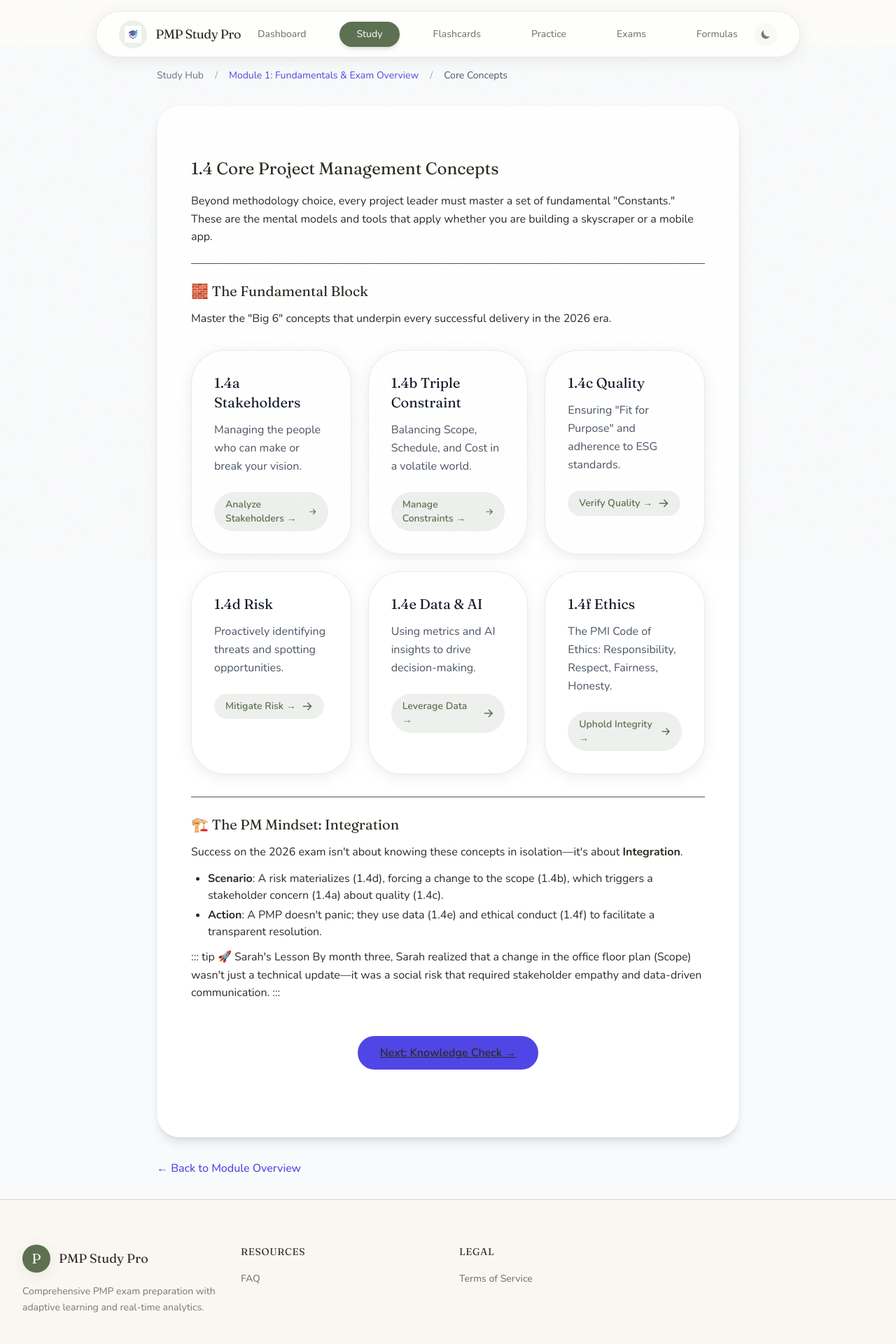
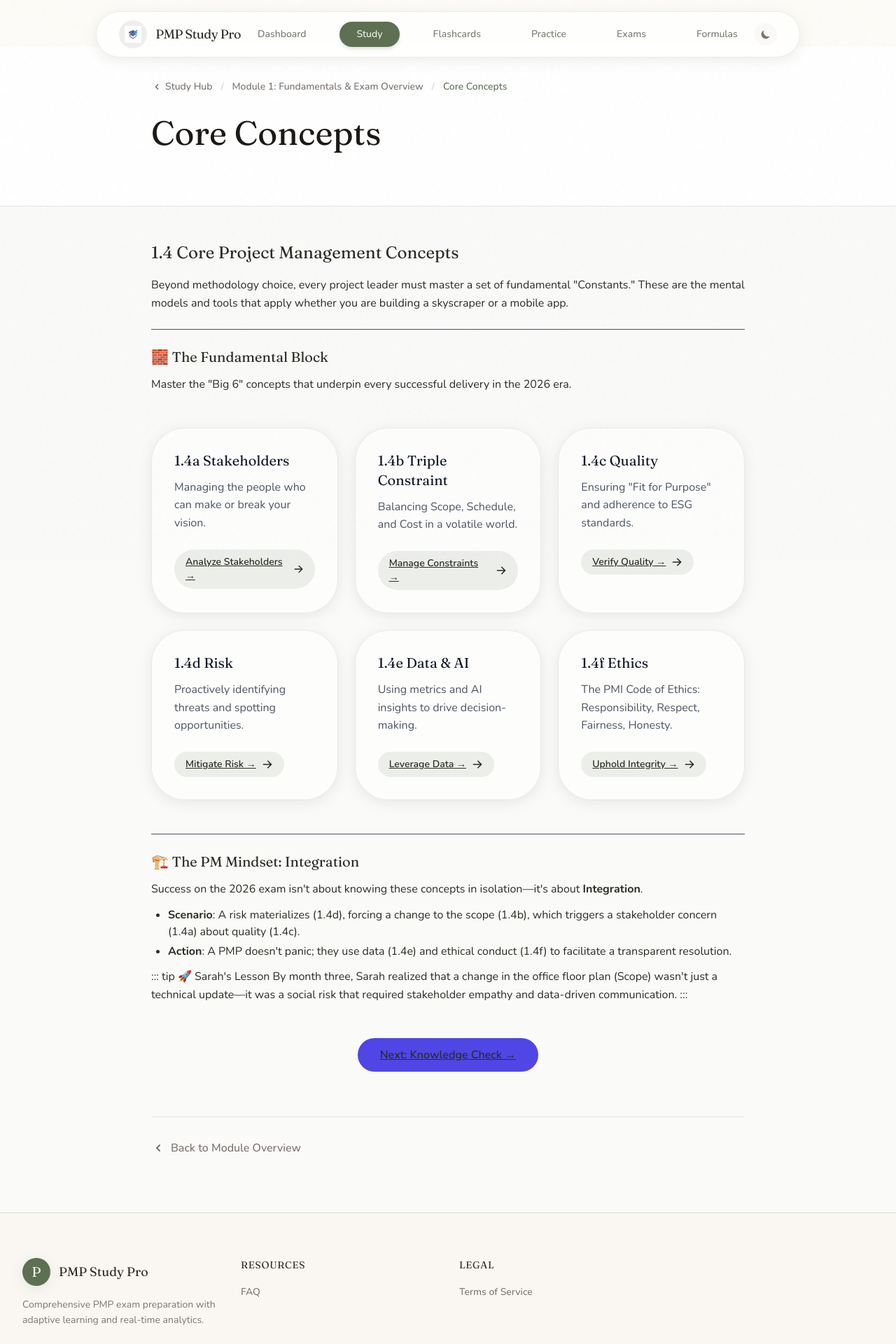
Before and after one commit to dustinober1/pmp_application, a SvelteKit app in the folder packages/web-svelte/: page /study/modules/01-introduction/core-concepts in a window 1280 px wide. Shown: the top 1920 px of the page at 70% size. Built offline with nearby package versions, Linux system fonts and the light colour scheme.

Commit message:
style: modernize section page layout and fix accessibility issues in markdown

```diff
--- a/packages/web-svelte/src/routes/study/modules/[moduleId]/[sectionId]/+page.svelte
+++ b/packages/web-svelte/src/routes/study/modules/[moduleId]/[sectionId]/+page.svelte
@@ -107,31 +107,50 @@
         $: processedBlocks = blocks.map(b => b.type === 'markdown' ? { ...b, content: fixLinks(b.content) } : b);
     </script>
 
-    <div class="min-h-screen bg-gray-50 dark:bg-gray-900 py-8">
-    	<div class="max-w-4xl mx-auto px-4 sm:px-6 lg:px-8">
-    		<nav class="mb-8 flex items-center gap-4 text-sm">
-    			<a href="{base}/study" class="text-gray-500 hover:text-gray-700 dark:hover:text-gray-300">
+<div class="min-h-screen bg-stone-50 dark:bg-stone-950 pb-20">
+    <!-- Hero Header Section -->
+    <header class="bg-white dark:bg-stone-900 border-b border-stone-200 dark:border-stone-800 pt-12 pb-16 mb-12">
+        <div class="max-w-4xl mx-auto px-6">
+            <nav class="mb-8 flex items-center gap-3 text-sm font-medium">
+                <a href="{base}/study" class="text-stone-500 hover:text-primary transition-colors flex items-center gap-1">
+                    <svg xmlns="http://www.w3.org/2000/svg" class="w-4 h-4" viewBox="0 0 20 20" fill="currentColor">
+                        <path fill-rule="evenodd" d="M12.707 5.293a1 1 0 010 1.414L9.414 10l3.293 3.293a1 1 0 01-1.414 1.414l-4-4a1 1 0 010-1.414l4-4a1 1 0 011.414 0z" clip-rule="evenodd" />
+                    </svg>
                     Study Hub
                 </a>
-    			<span class="text-gray-400">/</span>
-    			<a href="{base}/study/modules/{data.module.id}" class="text-indigo-600 dark:text-indigo-400 hover:underline">
+                <span class="text-stone-300">/</span>
+                <a href="{base}/study/modules/{data.module.id}" class="text-stone-500 hover:text-primary transition-colors">
                     {data.module.title}
                 </a>
-                <span class="text-gray-400">/</span>
-                <span class="text-gray-600 dark:text-gray-300 truncate">{data.title}</span>
+                <span class="text-stone-300">/</span>
+                <span class="text-primary truncate">{data.title}</span>
             </nav>
 
-    		<article class="bg-white dark:bg-gray-800 rounded-xl shadow-lg p-8 sm:p-12 border border-gray-100 dark:border-gray-700">
+            <h1 class="text-4xl md:text-5xl font-black text-stone-900 dark:text-stone-100 mb-4 font-serif leading-tight">
+                {data.title}
+            </h1>
+        </div>
+    </header>
+
+    <div class="max-w-4xl mx-auto px-6">
+        <article class="prose prose-stone prose-lg dark:prose-invert max-w-none prose-headings:font-serif prose-headings:font-black prose-a:text-primary prose-a:no-underline hover:prose-a:underline prose-img:rounded-2xl prose-img:shadow-lg">
             {#each processedBlocks as block}
                 {#if block.type === 'markdown'}
                     <SanitizedMarkdown content={block.content} />
                 {:else if block.type === 'quiz'}
+                    <div class="my-12">
                         <QuizComponent title={block.title} questions={block.questions} />
+                    </div>
                 {:else if block.type === 'triangle-viz'}
+                    <div class="my-12">
                         <TriangleViz />
+                    </div>
                 {:else if block.type === 'power-interest-grid'}
+                    <div class="my-12">
                         <PowerInterestGrid htmlContent={block.htmlContent} />
+                    </div>
                 {:else if block.type === 'concept-grid'}
+                    <div class="my-12">
                         <ConceptGrid>
                             {#each block.cards as card}
                                 <ConceptCard title={card.title} link={card.link} linkText={card.linkText}>
@@ -139,13 +158,18 @@
                                 </ConceptCard>
                             {/each}
                         </ConceptGrid>
+                    </div>
                 {/if}
             {/each}
         </article>
-            <div class="mt-8 flex justify-between">
-            <a href="{base}/study/modules/{data.module.id}" class="text-indigo-600 dark:text-indigo-400 hover:underline font-medium">
-                ← Back to Module Overview
+
+        <footer class="mt-16 pt-8 border-t border-stone-200 dark:border-stone-800 flex justify-between">
+            <a href="{base}/study/modules/{data.module.id}" class="inline-flex items-center gap-2 text-stone-500 hover:text-primary font-medium transition-colors">
+                <svg xmlns="http://www.w3.org/2000/svg" class="w-5 h-5" viewBox="0 0 20 20" fill="currentColor">
+                    <path fill-rule="evenodd" d="M12.707 5.293a1 1 0 010 1.414L9.414 10l3.293 3.293a1 1 0 01-1.414 1.414l-4-4a1 1 0 010-1.414l4-4a1 1 0 011.414 0z" clip-rule="evenodd" />
+                </svg>
+                Back to Module Overview
             </a>
+        </footer>
     </div>
 </div>
-</div>
```
Also changed, not shown: packages/web-svelte/static/data/modules/01-introduction/understanding-exam.md (+22 -31 lines). Lines whose indentation alone changed are shown as unchanged.
